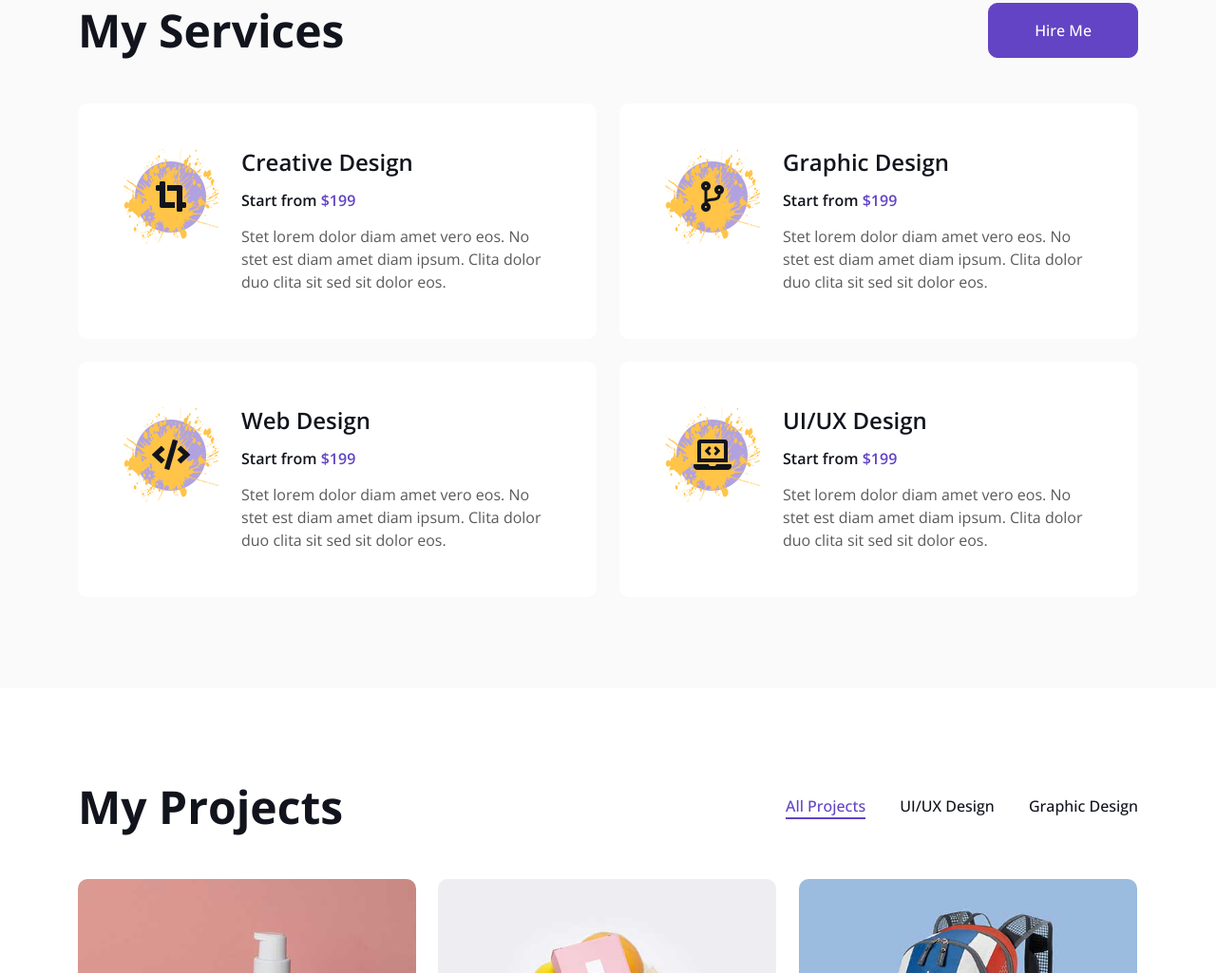
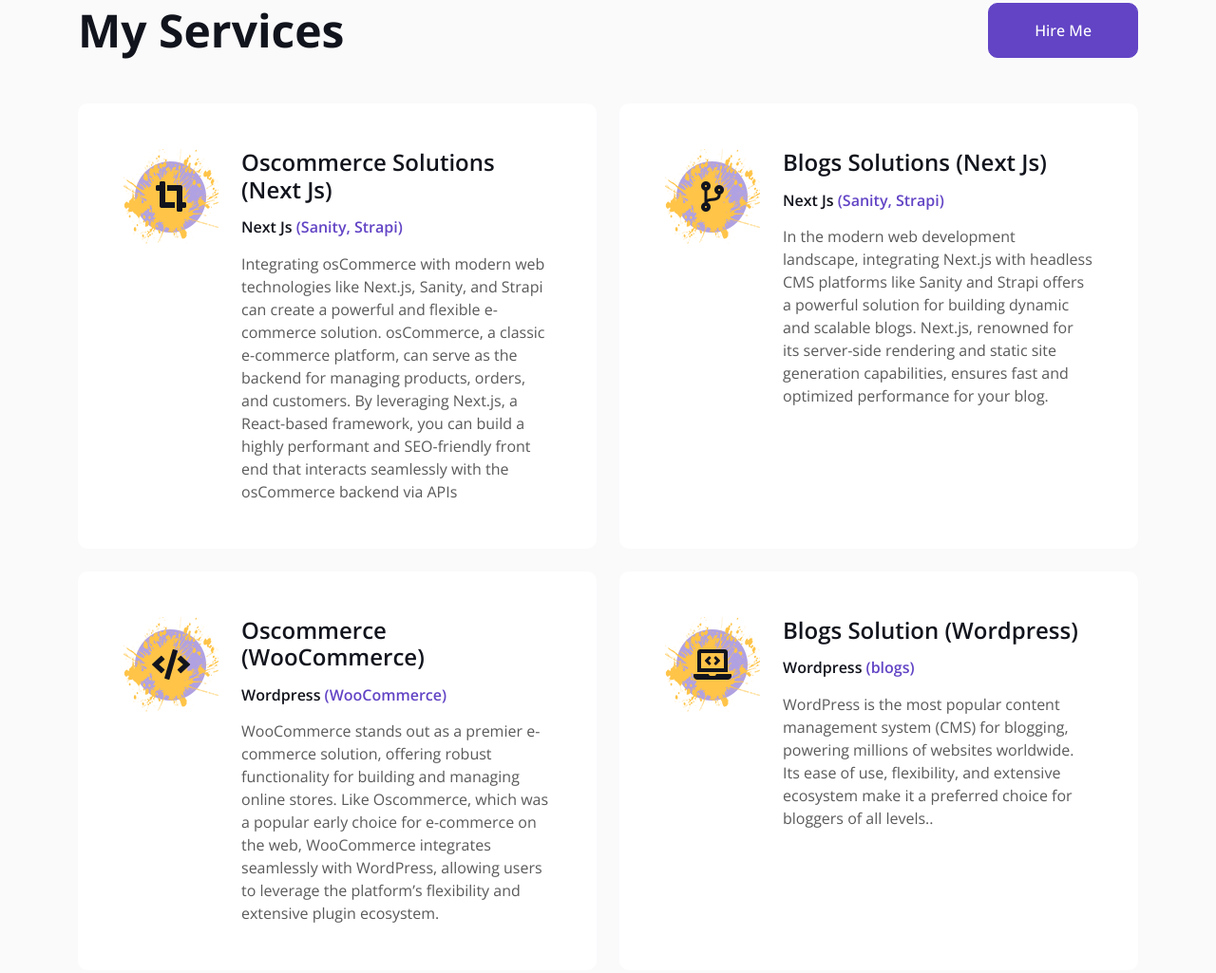
Before and after one commit to israrahmedjan/portfolio, a plain HTML site: page index.html in a window 1280 px wide. Shown: the part 1908-2933 px from the top of the page at 95% size. Drawn offline with nearby package versions, Linux system fonts and the light colour scheme; animation ran at ten frames a second.

Commit message:
Further changes

```diff
--- a/index.html
+++ b/index.html
@@ -329,9 +329,14 @@
                             <i class="fa fa-crop-alt fa-2x text-dark"></i>
                         </div>
                         <div class="ms-sm-4">
-                            <h4 class="mb-3">Creative Design</h4>
-                            <h6 class="mb-3">Start from <span class="text-primary">$199</span></h6>
-                            <span>Stet lorem dolor diam amet vero eos. No stet est diam amet diam ipsum. Clita dolor duo clita sit sed sit dolor eos.</span>
+                            <h4 class="mb-3">Oscommerce Solutions (Next Js)</h4>
+                            <h6 class="mb-3">Next Js<span class="text-primary"> (Sanity, Strapi)</span></h6>
+                            <span>
+                                Integrating osCommerce with modern web technologies like Next.js, Sanity, and Strapi can create a powerful and
+                                flexible e-commerce solution. osCommerce, a classic e-commerce platform, can serve as the backend for managing
+                                products, orders, and customers. By leveraging Next.js, a React-based framework, you can build a
+                                highly performant and SEO-friendly front end that interacts seamlessly with the osCommerce backend via APIs
+                            </span>
                         </div>
                     </div>
                 </div>
@@ -341,9 +346,11 @@
                             <i class="fa fa-code-branch fa-2x text-dark"></i>
                         </div>
                         <div class="ms-sm-4">
-                            <h4 class="mb-3">Graphic Design</h4>
-                            <h6 class="mb-3">Start from <span class="text-primary">$199</span></h6>
-                            <span>Stet lorem dolor diam amet vero eos. No stet est diam amet diam ipsum. Clita dolor duo clita sit sed sit dolor eos.</span>
+                            <h4 class="mb-3">Blogs Solutions (Next Js)</h4>
+                            <h6 class="mb-3">Next Js<span class="text-primary"> (Sanity, Strapi)</span></h6>
+                            <span>In the modern web development landscape, integrating Next.js with headless CMS platforms like Sanity
+                                and Strapi offers a powerful solution for building dynamic and scalable blogs. Next.js, renowned for its server-side
+                                rendering and static site generation capabilities, ensures fast and optimized performance for your blog.</span>
                         </div>
                     </div>
                 </div>
@@ -353,9 +360,12 @@
                             <i class="fa fa-code fa-2x text-dark"></i>
                         </div>
                         <div class="ms-sm-4">
-                            <h4 class="mb-3">Web Design</h4>
-                            <h6 class="mb-3">Start from <span class="text-primary">$199</span></h6>
-                            <span>Stet lorem dolor diam amet vero eos. No stet est diam amet diam ipsum. Clita dolor duo clita sit sed sit dolor eos.</span>
+                            <h4 class="mb-3">Oscommerce (WooCommerce)</h4>
+                            <h6 class="mb-3">Wordpress<span class="text-primary"> (WooCommerce)</span></h6>
+                            <span>WooCommerce stands out as a premier e-commerce solution, offering robust functionality for building
+                                and managing online stores. Like Oscommerce, which was a popular early choice for e-commerce on the web,
+                                WooCommerce integrates seamlessly
+                                with WordPress, allowing users to leverage the platform’s flexibility and extensive plugin ecosystem. </span>
                         </div>
                     </div>
                 </div>
@@ -365,9 +375,10 @@
                             <i class="fa fa-laptop-code fa-2x text-dark"></i>
                         </div>
                         <div class="ms-sm-4">
-                            <h4 class="mb-3">UI/UX Design</h4>
-                            <h6 class="mb-3">Start from <span class="text-primary">$199</span></h6>
-                            <span>Stet lorem dolor diam amet vero eos. No stet est diam amet diam ipsum. Clita dolor duo clita sit sed sit dolor eos.</span>
+                            <h4 class="mb-3">Blogs Solution (Wordpress)</h4>
+                            <h6 class="mb-3">Wordpress <span class="text-primary"> (blogs)</span></h6>
+                            <span>WordPress is the most popular content management system (CMS) for blogging, powering millions of websites worldwide. Its ease of use, flexibility,
+                                and extensive ecosystem make it a preferred choice for bloggers of all levels..</span>
                         </div>
                     </div>
                 </div>
```
